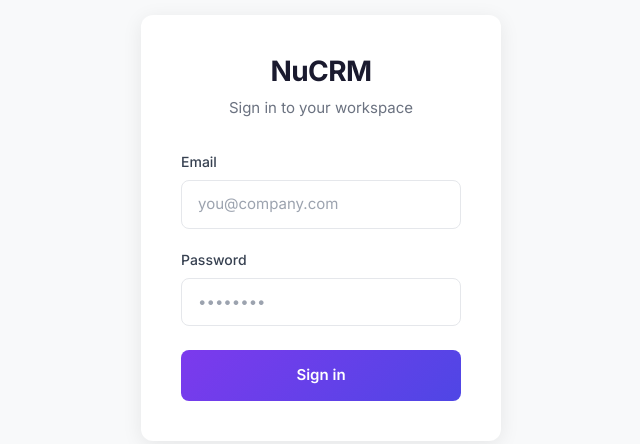
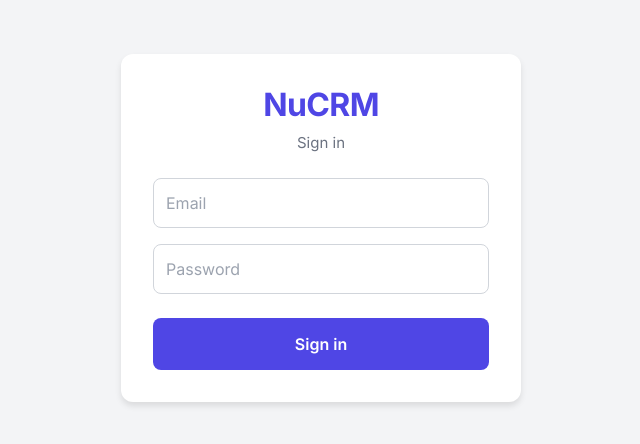
Before and after one commit to vinayakss007/nu2-byopen-510, a Next.js app: page /auth/login in a window 1280 px wide. Shown: the part 172-616 px from the top of the page, without its empty margins (319-959 px from the left). Built offline with nearby package versions, Linux system fonts and the light colour scheme.

Commit message:
Login fix - separate API route

```diff
--- a/app/auth/login/page.tsx
+++ b/app/auth/login/page.tsx
@@ -1,41 +1,56 @@
 'use client';
-import { loginAction } from './actions';
+import { useState } from 'react';
 
 export default function LoginPage() {
+  const [error, setError] = useState('');
+  const [loading, setLoading] = useState(false);
+
+  async function handleSubmit(e: React.FormEvent<HTMLFormElement>) {
+    e.preventDefault();
+    setLoading(true);
+    setError('');
+
+    const formData = new FormData(e.currentTarget);
+    const email = formData.get('email') as string;
+    const password = formData.get('password') as string;
+
+    try {
+      const res = await fetch('/auth/login/api', {
+        method: 'POST',
+        headers: { 'Content-Type': 'application/json' },
+        body: JSON.stringify({ email, password })
+      });
+
+      if (res.ok) {
+        window.location.href = '/tenant/dashboard';
+      } else {
+        const data = await res.json();
+        setError(data.error || 'Login failed');
+        setLoading(false);
+      }
+    } catch (err) {
+      setError('Connection error');
+      setLoading(false);
+    }
+  }
+
   return (
-    <div style={{ minHeight: '100vh', display: 'flex', alignItems: 'center', justifyContent: 'center', background: '#f8f9fa' }}>
-      <div style={{ width: 360, padding: 40, background: 'white', borderRadius: 12, boxShadow: '0 4px 20px rgba(0,0,0,0.08)' }}>
-        <h1 style={{ margin: '0 0 8px', fontSize: 28, fontWeight: 700, color: '#1a1a2e', textAlign: 'center' }}>NuCRM</h1>
-        <p style={{ margin: '0 0 32px', color: '#6b7280', textAlign: 'center' }}>Sign in to your workspace</p>
+    <div style={{ minHeight: '100vh', display: 'flex', alignItems: 'center', justifyContent: 'center', background: '#f3f4f6' }}>
+      <div style={{ width: '100%', maxWidth: 400, padding: 32, background: 'white', borderRadius: 12, boxShadow: '0 4px 6px rgba(0,0,0,0.1)' }}>
+        <h1 style={{ margin: '0 0 8px', fontSize: 32, fontWeight: 700, textAlign: 'center', color: '#4f46e5' }}>NuCRM</h1>
+        <p style={{ margin: '0 0 24px', textAlign: 'center', color: '#6b7280' }}>Sign in</p>
 
-        <form action={loginAction}>
-          <div style={{ marginBottom: 20 }}>
-            <label style={{ display: 'block', marginBottom: 8, fontSize: 14, fontWeight: 500, color: '#374151' }}>Email</label>
-            <input
-              name="email"
-              type="email"
-              required
-              placeholder="you@company.com"
-              style={{ width: '100%', padding: '12px 16px', border: '1px solid #e5e7eb', borderRadius: 8, fontSize: 15, boxSizing: 'border-box' }}
-            />
+        {error && <div style={{ padding: 12, marginBottom: 16, background: '#fee2e2', color: '#dc2626', borderRadius: 8, fontSize: 14 }}>{error}</div>}
+
+        <form onSubmit={handleSubmit}>
+          <div style={{ marginBottom: 16 }}>
+            <input name="email" type="email" placeholder="Email" required style={{ width: '100%', padding: 12, border: '1px solid #d1d5db', borderRadius: 8, fontSize: 16, boxSizing: 'border-box' }} />
           </div>
-
           <div style={{ marginBottom: 24 }}>
-            <label style={{ display: 'block', marginBottom: 8, fontSize: 14, fontWeight: 500, color: '#374151' }}>Password</label>
-            <input
-              name="password"
-              type="password"
-              required
-              placeholder="••••••••"
-              style={{ width: '100%', padding: '12px 16px', border: '1px solid #e5e7eb', borderRadius: 8, fontSize: 15, boxSizing: 'border-box' }}
-            />
+            <input name="password" type="password" placeholder="Password" required style={{ width: '100%', padding: 12, border: '1px solid #d1d5db', borderRadius: 8, fontSize: 16, boxSizing: 'border-box' }} />
           </div>
-
-          <button
-            type="submit"
-            style={{ width: '100%', padding: '14px', background: 'linear-gradient(135deg, #7c3aed 0%, #4f46e5 100%)', color: 'white', border: 'none', borderRadius: 8, fontSize: 15, fontWeight: 600, cursor: 'pointer' }}
-          >
-            Sign in
+          <button type="submit" disabled={loading} style={{ width: '100%', padding: 14, background: loading ? '#9ca3af' : '#4f46e5', color: 'white', border: 'none', borderRadius: 8, fontSize: 16, fontWeight: 600, cursor: loading ? 'not-allowed' : 'pointer' }}>
+            {loading ? 'Signing in...' : 'Sign in'}
           </button>
         </form>
       </div>
--- /dev/null
+++ b/app/auth/login/route.ts
@@ -0,0 +1,27 @@
+import { NextRequest, NextResponse } from 'next/server';
+
+export async function POST(request: NextRequest) {
+  try {
+    const { email, password } = await request.json();
+
+    if (!email || !password) {
+      return NextResponse.json({ error: 'Email and password required' }, { status: 400 });
+    }
+
+    const res = await fetch('http://localhost:3000/api/auth/login', {
+      method: 'POST',
+      headers: { 'Content-Type': 'application/json' },
+      body: JSON.stringify({ email, password })
+    });
+
+    const data = await res.json();
+
+    if (data.ok) {
+      return NextResponse.redirect(new URL('/tenant/dashboard', request.url));
+    } else {
+      return NextResponse.json(data, { status: 401 });
+    }
+  } catch (error) {
+    return NextResponse.json({ error: 'Server error' }, { status: 500 });
+  }
+}
```
